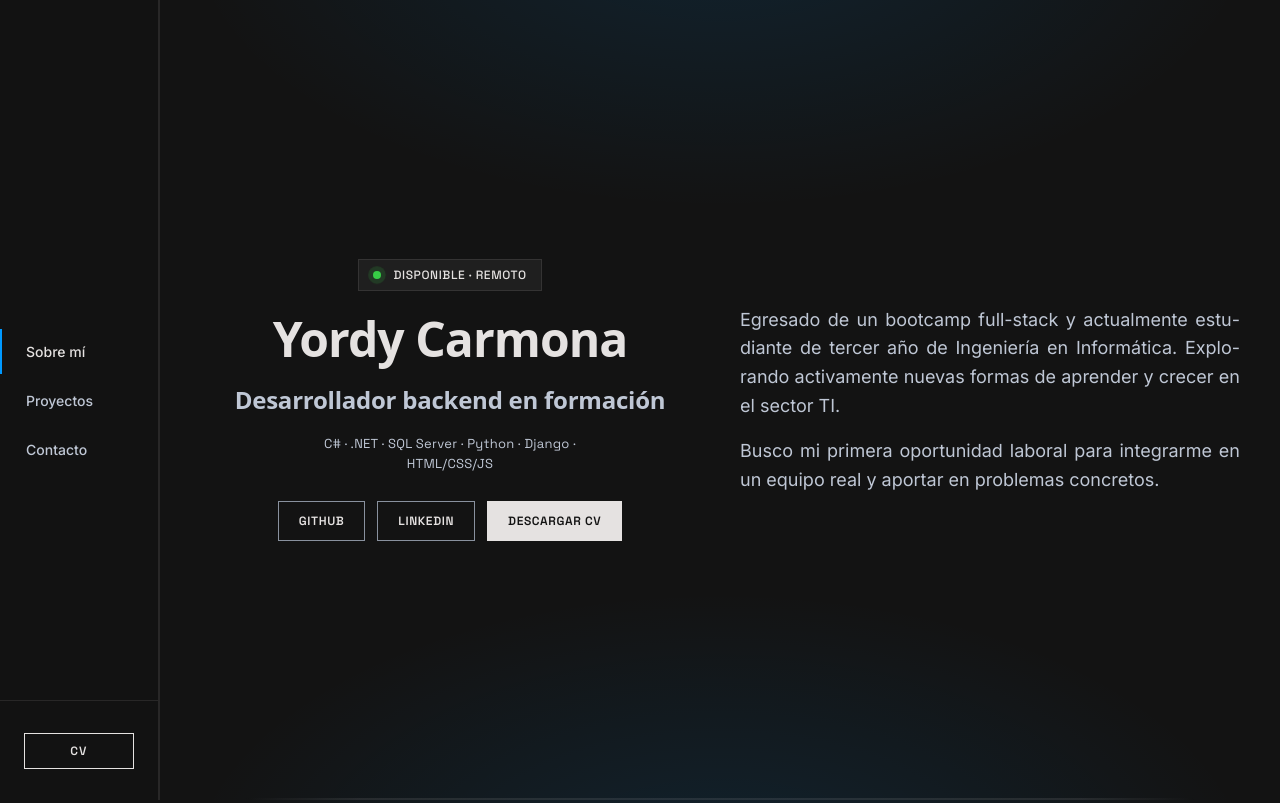
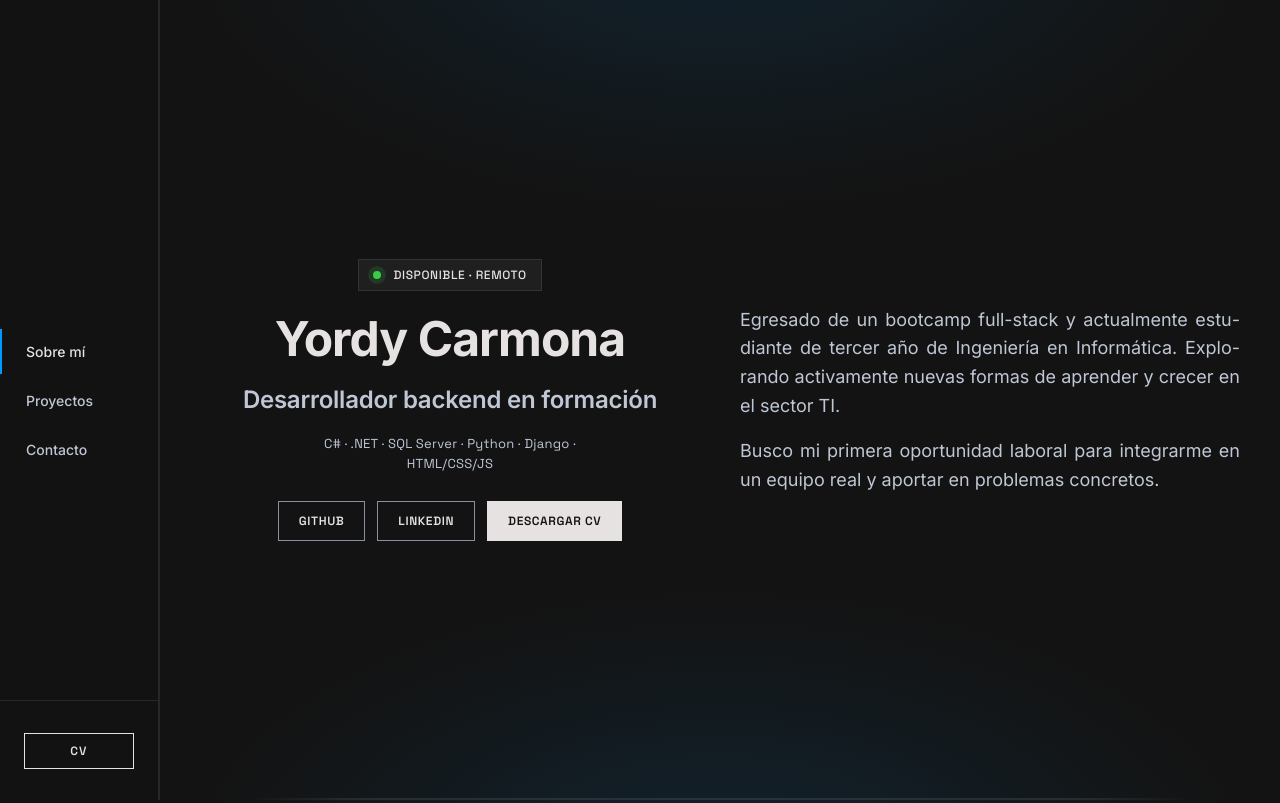
Before and after one commit to yordycg/yordycg-portfolio, a plain HTML site: page src/index.html in a window 1280 px wide. Shown: the top 803 px of the page. Drawn offline with Linux system fonts and the light colour scheme.

Commit message:
style(css): inherit Inter as the base body font
The h1 and hero role were falling back to system-ui because the body did not declare the brand font.

```diff
--- a/src/css/main.css
+++ b/src/css/main.css
@@ -189,6 +189,8 @@ body {
   color: var(--text-color);
   min-height: 100vh;
   overflow-x: hidden;
+  /* La fuente de marca se hereda; los componentes que necesitan la monoespaciada la declaran */
+  font-family: var(--font-main);
 }
 
 h1,
```
